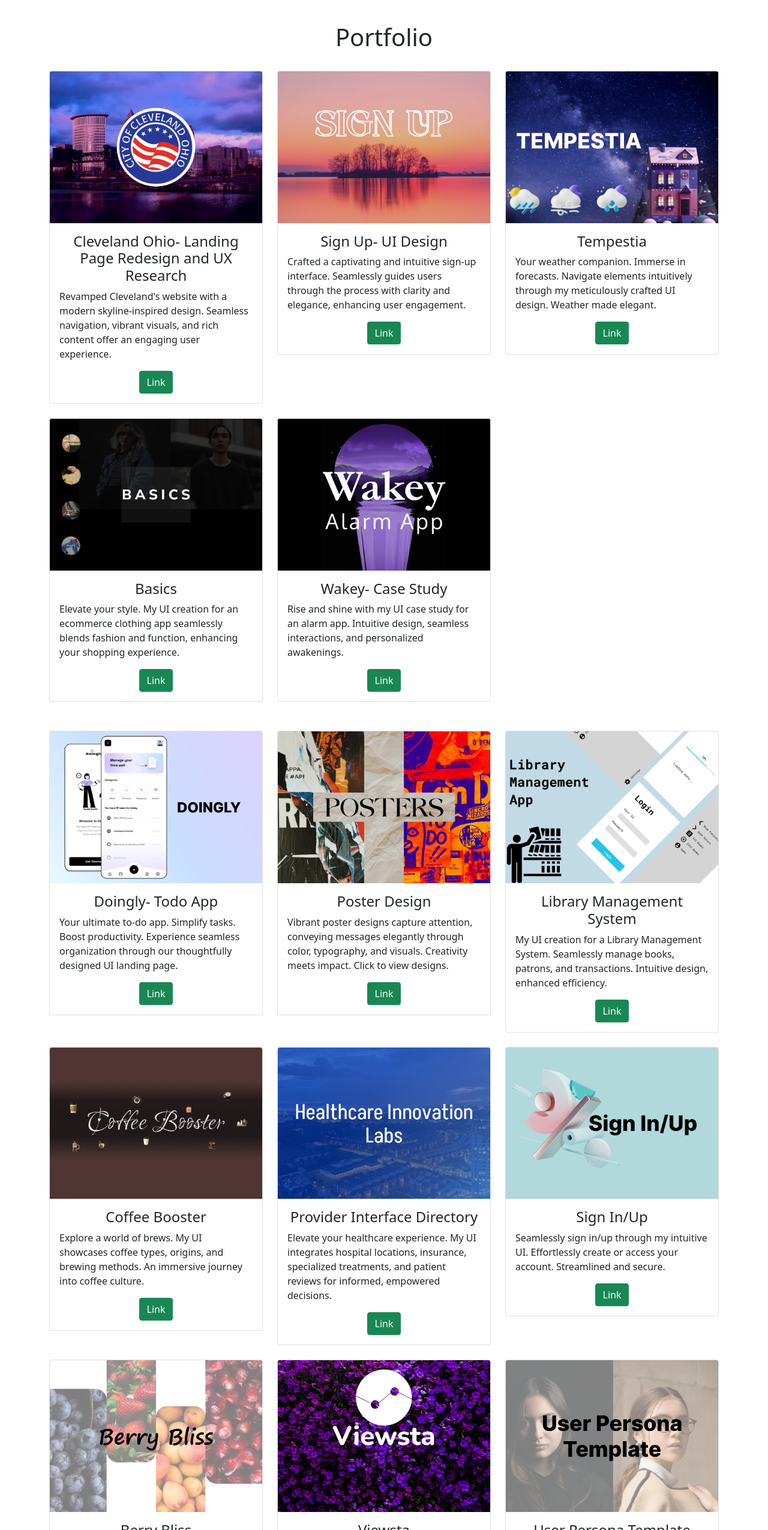
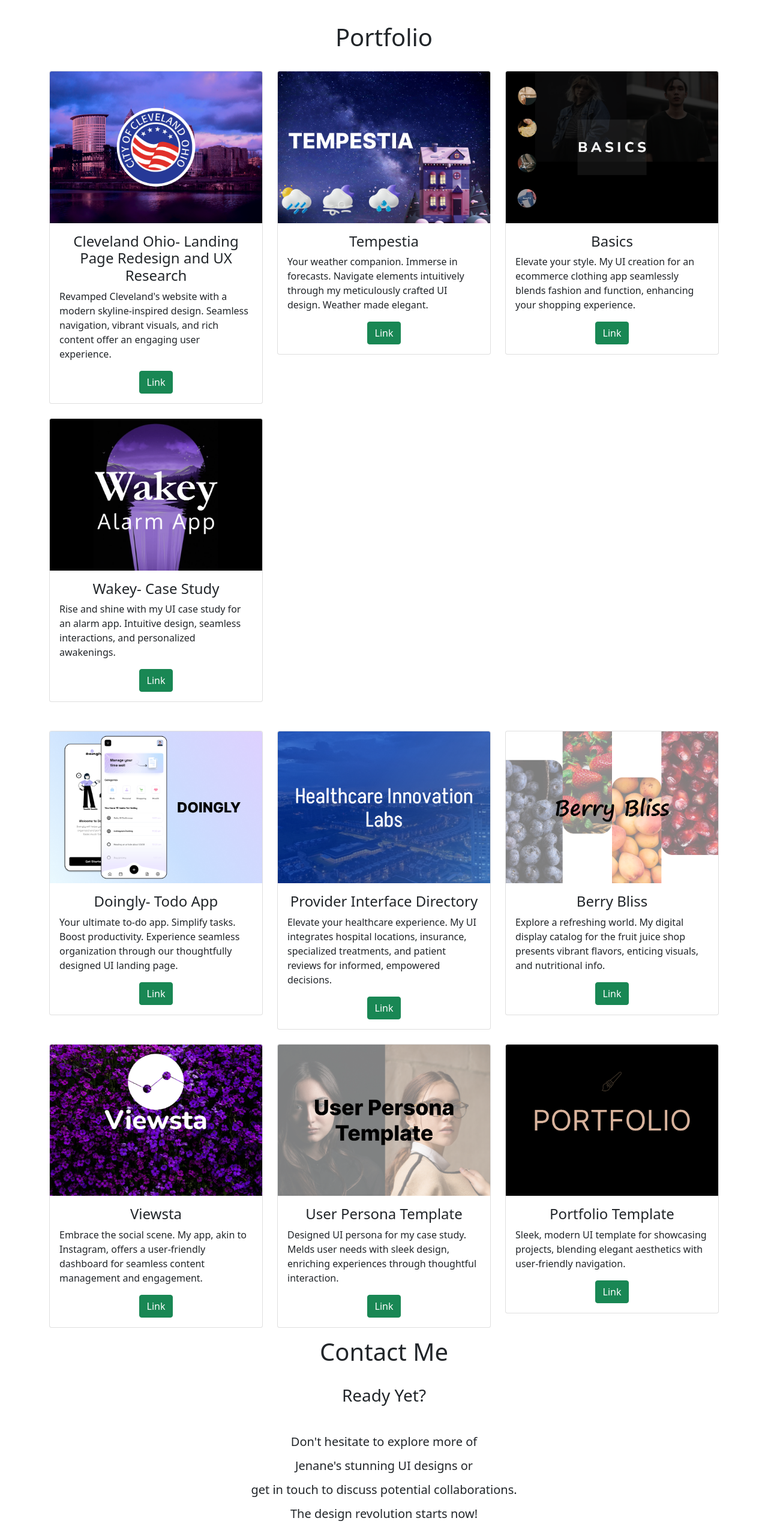
Before and after one commit to Jenane-Rajkumar/Jenane_Portfolio, a plain HTML site: page index.html in a window 1280 px wide. Shown: the part 1290-3840 px from the top of the page at 60% size. Drawn offline with nearby package versions, Linux system fonts and the light colour scheme.

Commit message:
Update index.html

```diff
--- a/index.html
+++ b/index.html
@@ -113,7 +113,7 @@
                         </div>
                     </div>
                 </div>
-              <div class="col-lg-4 mt-4">
+<!--               <div class="col-lg-4 mt-4">
                     <div class="card">
                         <img class="card-img-top" src="images/signup.png" alt="Card image" style="width:100%">
                         <div class="card-body">
@@ -124,7 +124,7 @@
                             </div>
                         </div>
                     </div>
-                </div>
+                </div> -->
                 <div class="col-lg-4 mt-4">
                     <div class="card">
                         <img class="card-img-top" src="images/tempestia.png" alt="Card image" style="width:100%">
@@ -179,7 +179,7 @@
                     </div>
                 </div>
 
-                <div class="col-lg-4 mt-4">
+<!--                 <div class="col-lg-4 mt-4">
                     <div class="card portfolioContent">
                         <img class="card-img-top" src="images/posters.png" alt="Card image" style="width:100%">
                         <div class="card-body">
@@ -190,9 +190,9 @@
                             </div>
                         </div>
                     </div>
-                </div>
+                </div> -->
 
-                <div class="col-lg-4 mt-4">
+<!--                 <div class="col-lg-4 mt-4">
                     <div class="card portfolioContent">
                         <img class="card-img-top" src="images/lm.png" alt="Card image" style="width:100%">
                         <div class="card-body">
@@ -203,8 +203,8 @@
                             </div>
                         </div>
                     </div>
-                </div>
-                <div class="col-lg-4 mt-4">
+                </div> -->
+<!--                 <div class="col-lg-4 mt-4">
                     <div class="card portfolioContent">
                         <img class="card-img-top" src="images/cb.png" alt="Card image" style="width:100%">
                         <div class="card-body">
@@ -215,7 +215,7 @@
                             </div>
                         </div>
                     </div>
-                </div>
+                </div> -->
                 <div class="col-lg-4 mt-4">
                     <div class="card portfolioContent">
                         <img class="card-img-top" src="images/HIL.png" alt="Card image" style="width:100%">
@@ -228,7 +228,7 @@
                         </div>
                     </div>
                 </div>
-                <div class="col-lg-4 mt-4">
+<!--                 <div class="col-lg-4 mt-4">
                     <div class="card portfolioContent">
                         <img class="card-img-top" src="images/siu.png" alt="Card image" style="width:100%">
                         <div class="card-body">
@@ -239,7 +239,7 @@
                             </div>
                         </div>
                     </div>
-                </div>
+                </div> -->
                 <div class="col-lg-4 mt-4">
                     <div class="card portfolioContent">
                         <img class="card-img-top" src="images/BB.png" alt="Card image" style="width:100%">
@@ -276,7 +276,7 @@
                         </div>
                     </div>
                 </div>
-              <div class="col-lg-4 mt-4">
+<!--               <div class="col-lg-4 mt-4">
                     <div class="card">
                         <img class="card-img-top" src="images/watch.png" alt="Card image" style="width:100%">
                         <div class="card-body">
@@ -287,8 +287,8 @@
                             </div>
                         </div>
                     </div>
-                </div>
-              <div class="col-lg-4 mt-4">
+                </div> -->
+<!--               <div class="col-lg-4 mt-4">
                     <div class="card">
                         <img class="card-img-top" src="images/am.png" alt="Card image" style="width:100%">
                         <div class="card-body">
@@ -299,7 +299,7 @@
                             </div>
                         </div>
                     </div>
-                </div>
+                </div> -->
               <div class="col-lg-4 mt-4">
                     <div class="card">
                         <img class="card-img-top" src="images/portfolio.png" alt="Card image" style="width:100%">
```
